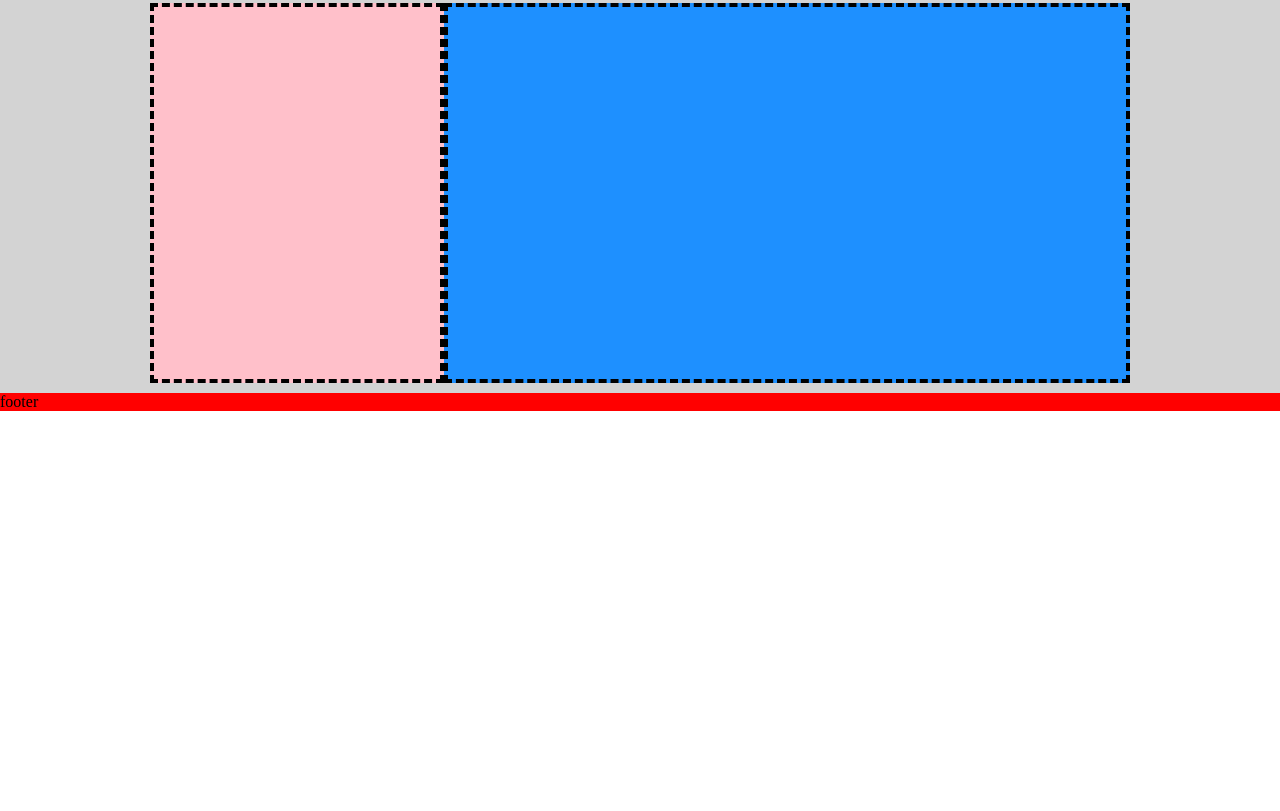
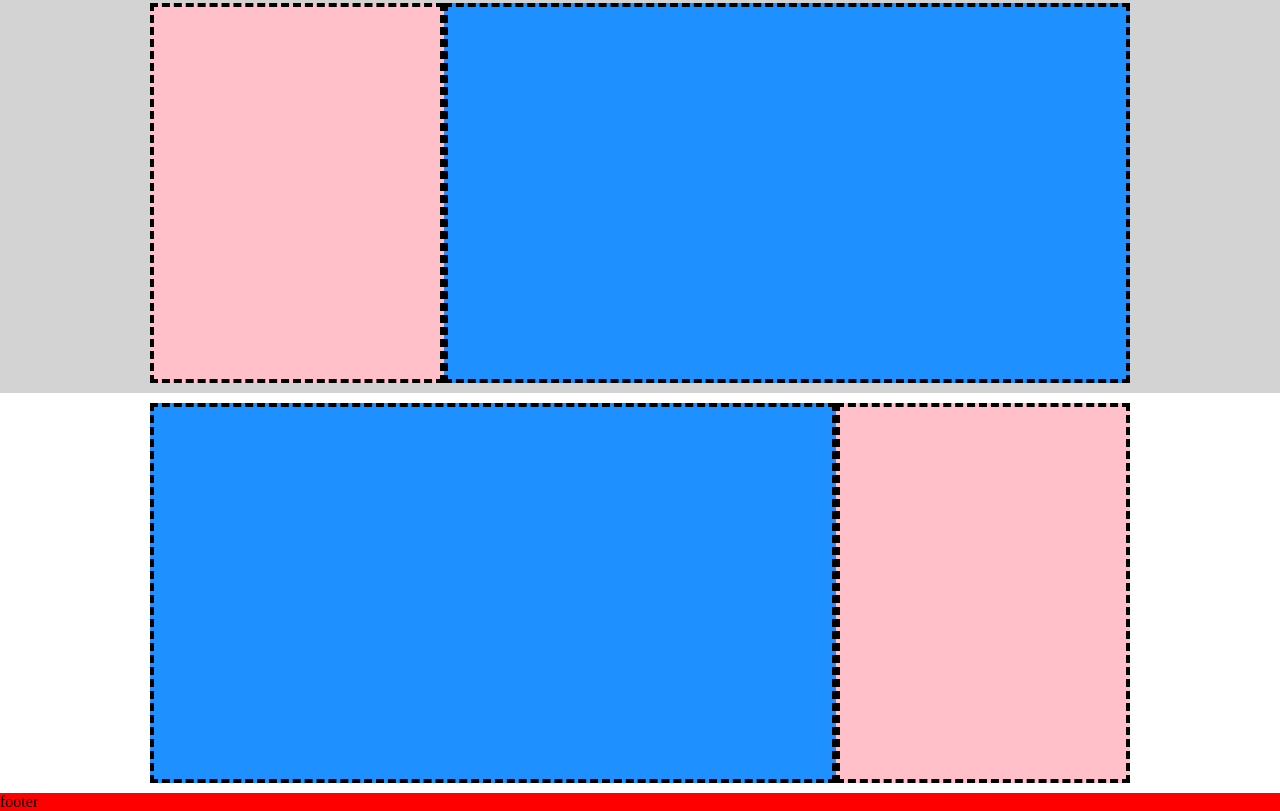
Before and after one commit to lucioacri/htmlcss-struttura-discord, a plain HTML site: page index.html in a window 1280 px wide. Shown: the part 927-1738 px from the top of the page. Before the commit the page ends 1338 px from the top, so only its background shows below. Drawn offline with Linux system fonts and the light colour scheme.

Commit message:
add third container

```diff
--- a/index.html
+++ b/index.html
@@ -36,6 +36,12 @@
           <section class="rosa"></section>
         </div>
       </div>
+      <div class="main-div">
+        <div class="container">
+          <section class="blu"></section>
+          <section class="rosa"></section>
+        </div>
+      </div>
       <footer>footer</footer>
     </div>
   </body>
```
